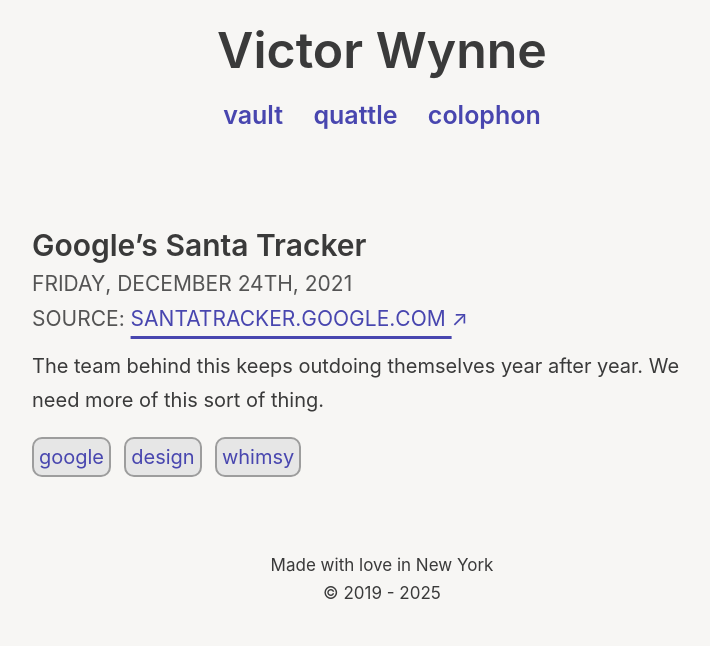
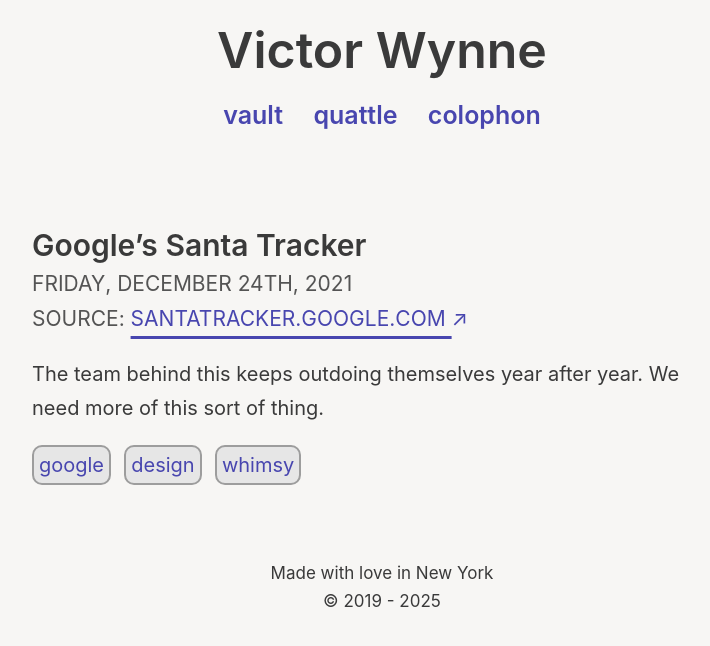
Before and after one commit to victorwynne/victorwynne, a Jekyll site: the page built from _posts/2021-12-24-googles-santa-tracker.md, in a window 1280 px wide. Shown: the top 646 px of the page, without its empty margins (258-968 px from the left). Built offline with Jekyll 4.4.1, drawn with Linux system fonts in a browser that asks for light colours.

Commit message:
_posts.scss

```diff
--- a/_sass/_posts.scss
+++ b/_sass/_posts.scss
@@ -127,7 +127,7 @@
 .source {
   display: block;
   margin-top: -0.8rem;
-  margin-bottom: 0.4rem;
+  margin-bottom: 0.8rem;
   color: $meta;
   width: 100%;
   overflow: hidden;
```
